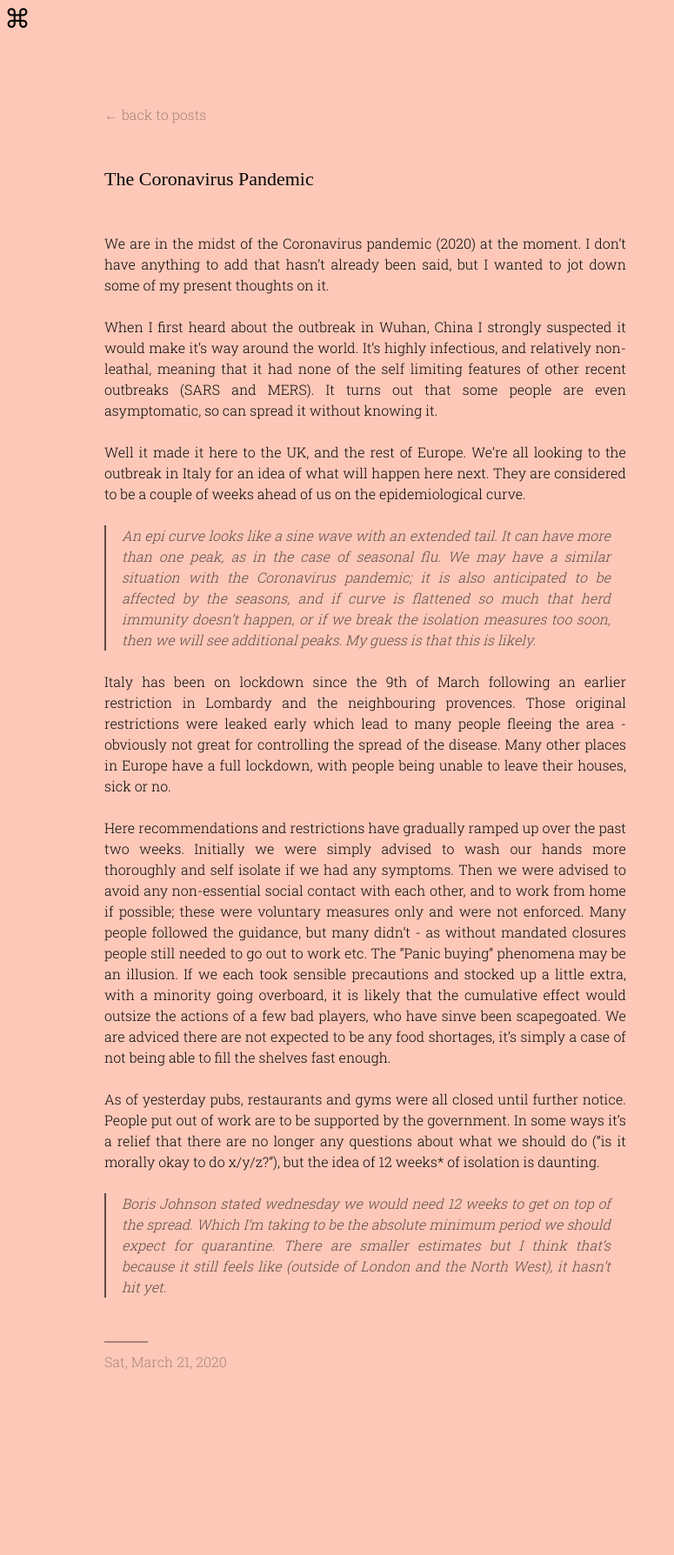
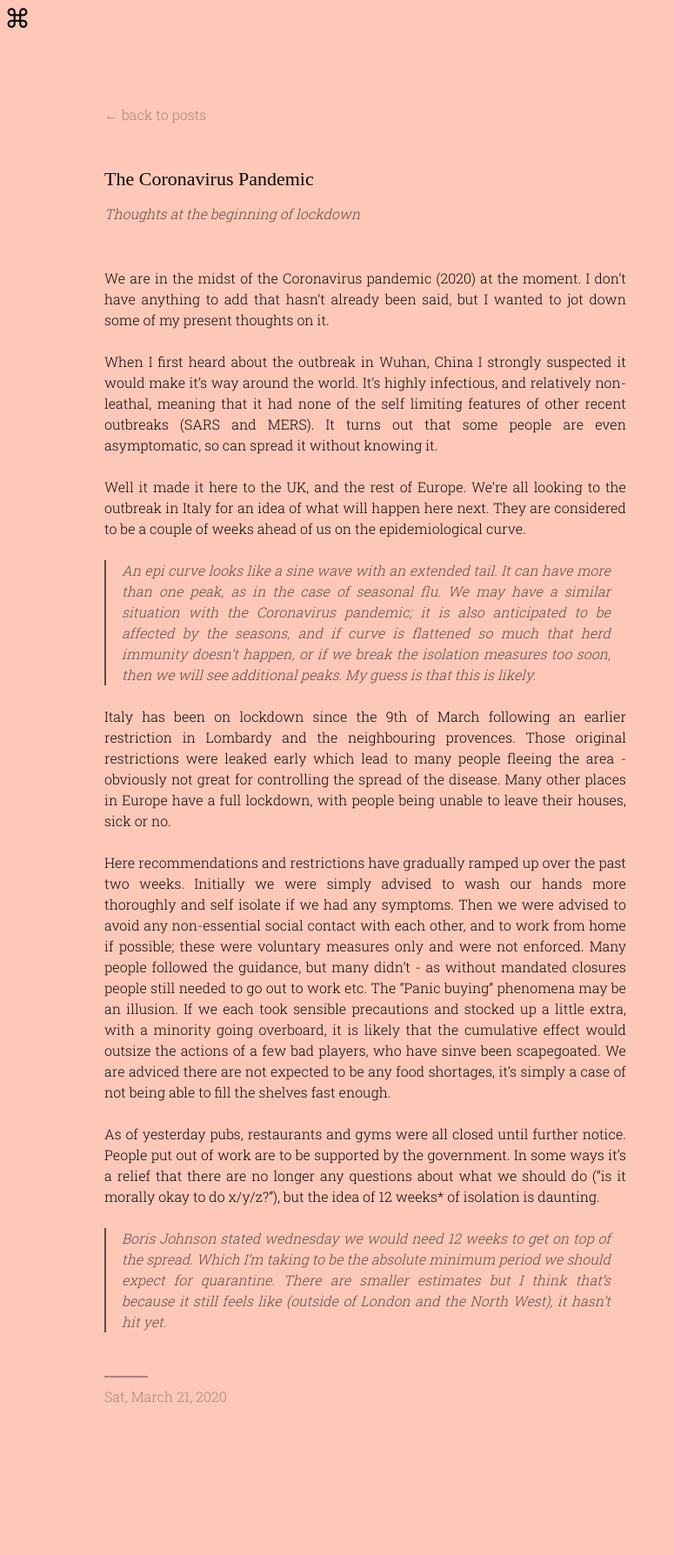
Before and after one commit to wwqrd/wwqrd.github.io, a Jekyll site: the page built from _posts/2020-03-21-coronavirus-pandemic.md, in a window 1280 px wide. Shown: the whole page at 87% size, without its empty margins (0-775 px from the left). Built offline with Jekyll 4.4.1, drawn with Linux system fonts in a browser that asks for light colours; some web fonts are replaced; our own code applies the rules of GitHub Pages for plain Markdown files; before the commit the page ends 1748 px from its top, so only the background shows below that.

Commit message:
Update 2020-03-21-coronavirus-pandemic.md

```diff
--- a/_posts/2020-03-21-coronavirus-pandemic.md
+++ b/_posts/2020-03-21-coronavirus-pandemic.md
@@ -1,5 +1,6 @@
 ---
 title: The Coronavirus Pandemic
+hype: Thoughts at the beginning of lockdown
 # tickertape: true
 ---
 
```
